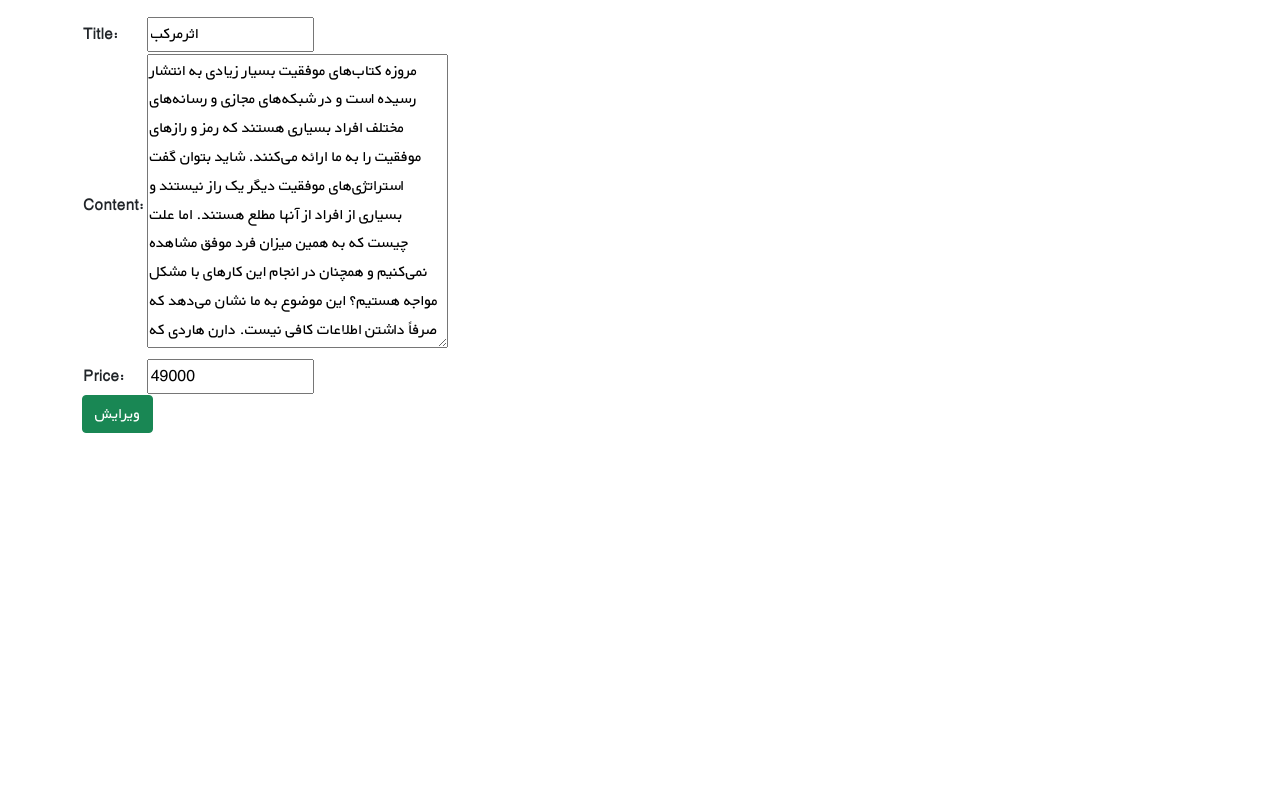
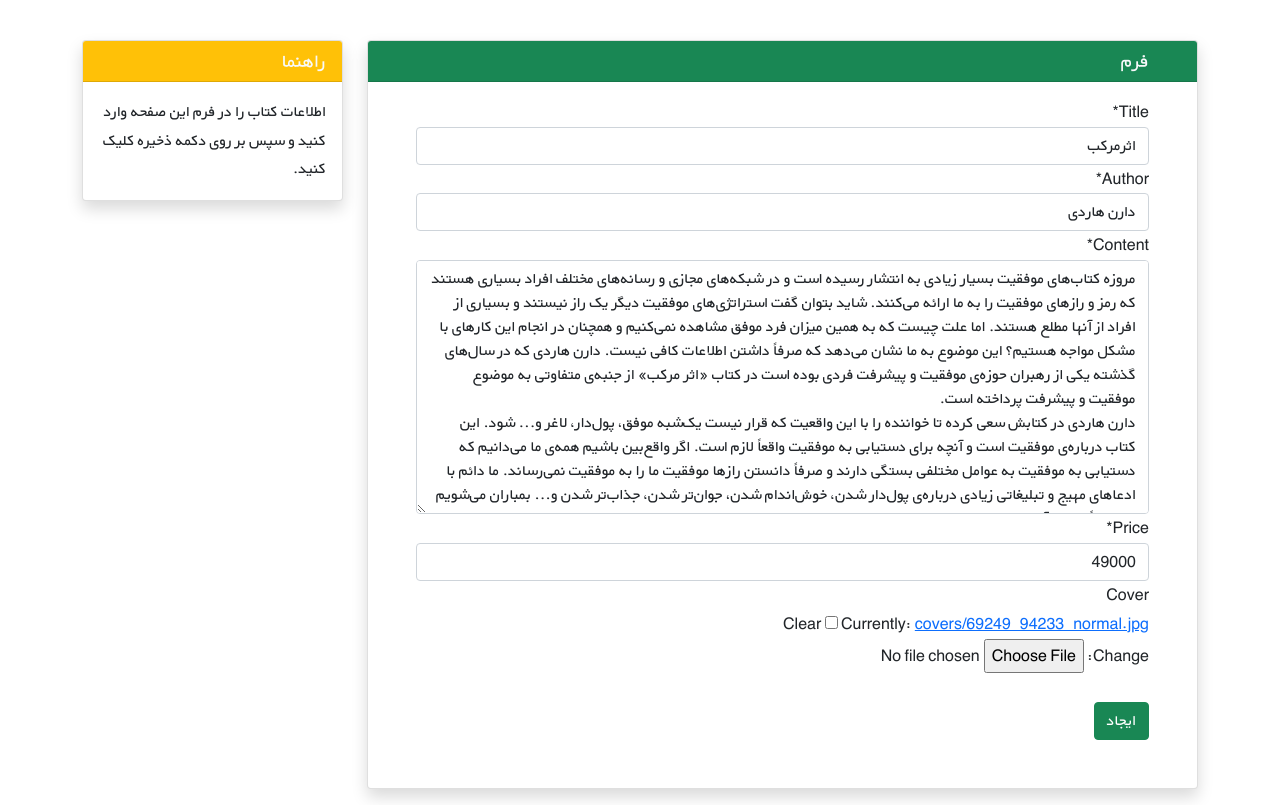
Before and after one commit to pouriashiralipour/django_course_bookstror, a Django app: page /books/6/edit/ in a window 1280 px wide. Shown: the part 61-866 px from the top of the page. Before the commit the page ends 494 px from the top, so only its background shows below. Run offline with Django 4.2, Linux system fonts and the light colour scheme; data comes from the database, SQL or seed files in the repository; both versions use the stored data as it was after the commit; some libraries are stand-ins or nearby versions.

Commit message:
add update and create for image

```diff
--- a/books/templates/books/book_create.html
+++ b/books/templates/books/book_create.html
@@ -11,9 +11,11 @@
                 <div class="card shadow my-3">
                     <h5 class="card-header bg-success text-light px-5">فرم</h5>
                     <div class="px-5 pt-3 pb-5">
-                        <form action="" method="post">
+                        <form action="" method="post" enctype="multipart/form-data">
                             {% csrf_token %}
                             {{ form|crispy }}
+                            <br>
+                            <button type="submit" class="btn btn-success">ایجاد</button>
                         </form>
                     </div>
                 </div>
--- a/books/templates/books/book_detail.html
+++ b/books/templates/books/book_detail.html
@@ -17,8 +17,9 @@
                     <div class="col-xs-12 col-md-6 text-center text-md-end mt-md-1 mt-4">
                         <h1>{{ book.title }}</h1>
                         <h5 class="small my-1"><span class="text-muted">نویسنده: </span>{{ book.author }}</h5>
-                        <h5 class="small my-1"><span class="text-muted">مترجم: </span>الهام خرسندی</h5>
-                        <h5 class="small my-1"><span class="text-muted">انتشارات: </span>هوزمزد</h5>
+                        <a href="{% url 'book_update' book.id %}"> <button class="btn btn-danger" type="button">ویرایش</button></a>
+
+                        <a href="{% url 'book_delete' book.id %}"><button class="btn btn-warning" type="button">حذف</button></a>
                     </div>
                     <div class="col-xs-12 col-md-3 d-flex flex-column">
                         <h3 class="align-self-center pt-2 text-muted align-self-md-end">
--- a/books/templates/books/book_list.html
+++ b/books/templates/books/book_list.html
@@ -4,7 +4,7 @@
 
 {% block content %}
     <div class="container mt-4">
-        <div class="row flex-row-reverse justify-content-md-center">
+        <div class="row flex-row-reverse">
             {% for book in books %}
                 <div class="card m-2" style="max-width: 45%">
                     <div class="row g-0 h-100" dir="rtl">
@@ -23,7 +23,6 @@
                         </div>
                     </div>
                 </div>
-
             {% endfor %}
 
         </div>
--- a/books/templates/books/book_update.html
+++ b/books/templates/books/book_update.html
@@ -1,16 +1,37 @@
 {% extends '_base.html' %}
-
+{% load crispy_forms_tags %}
+{% load crispy_forms_filters %}
 
 {% block title %} ویرایش کتاب{{ book.title }}{% endblock title %}
 
 {% block content %}
-    <div class="container mt-3">
-        <form action="" method="post">
-            {% csrf_token %}
-            <table>
-                {{ form.as_table }}
-            </table>
-            <button class="btn btn-success" type="submit">ویرایش</button>
-        </form>
+    <div class="container mt-4" dir="rtl">
+        <div class="row">
+            <div class="col-9">
+                <div class="card shadow my-3">
+                    <h5 class="card-header bg-success text-light px-5">فرم</h5>
+                    <div class="px-5 pt-3 pb-5">
+                        <form action="" method="post" enctype="multipart/form-data">
+                            {% csrf_token %}
+                            {{ form|crispy }}
+                            <br>
+                            <button type="submit" class="btn btn-success">ایجاد</button>
+                        </form>
+                    </div>
+                </div>
+            </div>
+            <div class="col-3">
+
+                <div class="card my-3 shadow">
+                    <h5 class="card-header bg-warning text-light">راهنما</h5>
+                    <div class="card-body">
+                        <p class="card-text">
+                            اطلاعات کتاب را در فرم این صفحه وارد کنید و سپس بر روی دکمه ذخیره کلیک کنید.
+                        </p>
+                    </div>
+                </div>
+
+            </div>
+        </div>
     </div>
 {% endblock %}
--- a/books/views.py
+++ b/books/views.py
@@ -18,13 +18,13 @@ class BookDetailView(generic.DetailView):
 
 class BookCreateView(generic.CreateView):
     model = Book
-    fields = ['title', 'author', 'content', 'price']
+    fields = ['title', 'author', 'content', 'price', 'cover', ]
     template_name = 'books/book_create.html'
 
 
 class BookUpdateView(generic.UpdateView):
     model = Book
-    fields = ['title', 'content', 'price']
+    fields = ['title', 'author', 'content', 'price', 'cover']
     template_name = 'books/book_update.html'
 
 
```
Also changed, not shown: accounts/views.py (line endings or trailing spaces), db.sqlite3, media/covers/67093_46260_normal.jpg (added), media/covers/69498_37936_normal.jpg (added), media/covers/99762_29649_normal.jpg (added).
